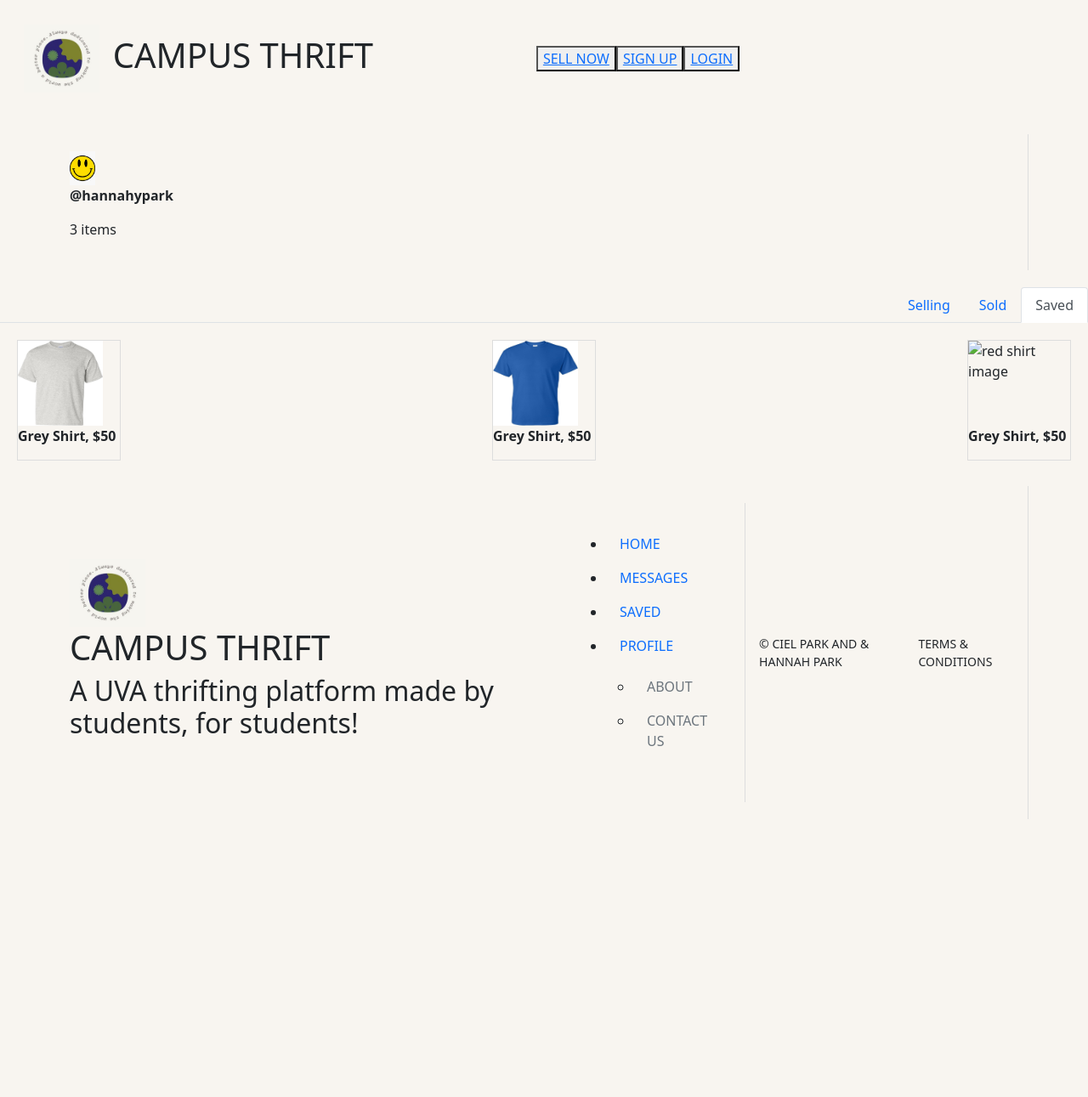
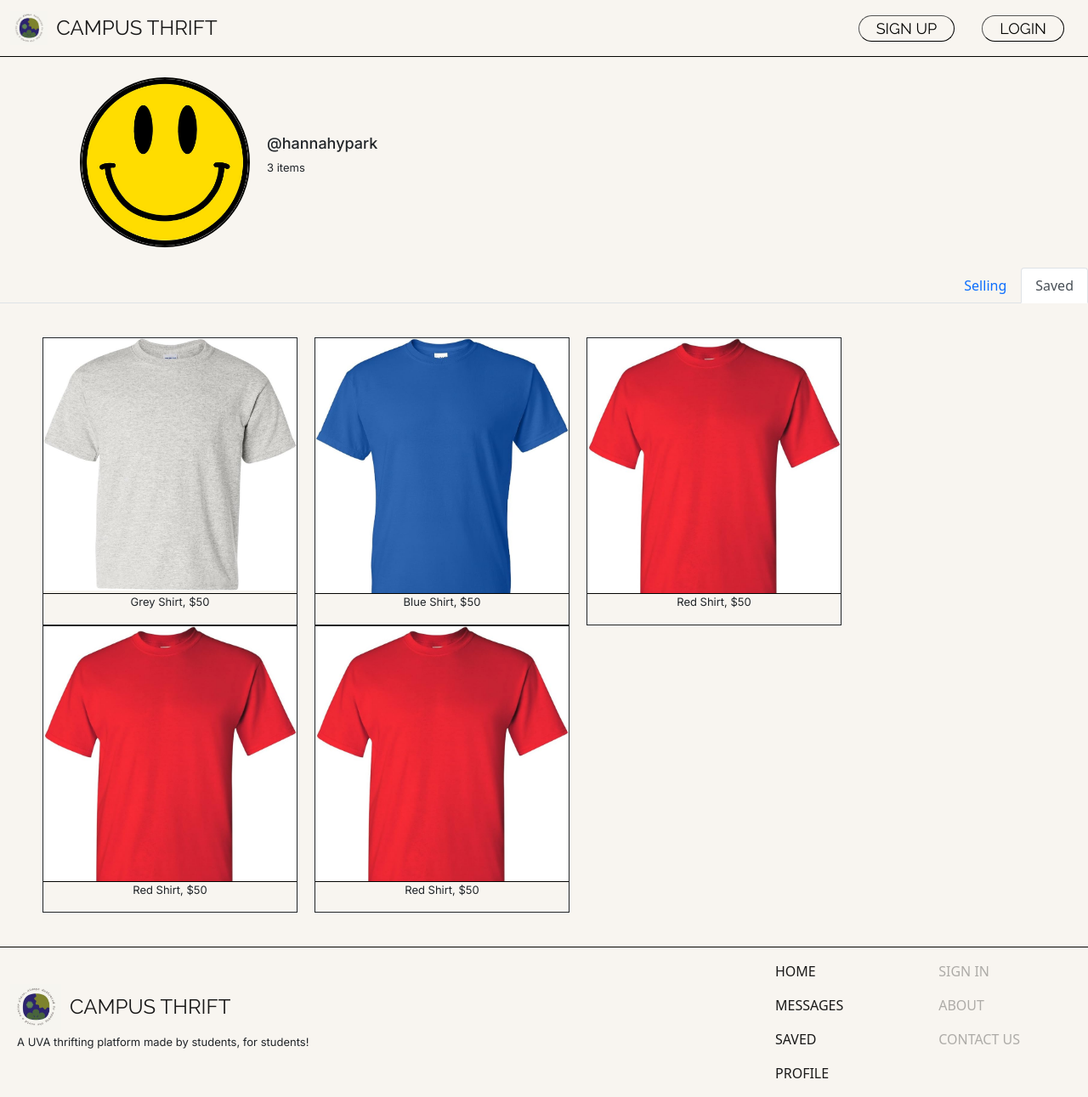
Before and after one commit to cielcp/Campus-Thrift, a plain HTML site: page saved.html in a window 1280 px wide. Shown: the whole page at 85% size. Before the commit the page ends 964 px from the top, so only its background shows below. Drawn offline with nearby package versions, Linux system fonts and the light colour scheme; some icons are missing.

Commit message:
profile and saved

```diff
--- a/saved.html
+++ b/saved.html
@@ -4,166 +4,158 @@
     <meta charset="UTF-8">
     <meta name="viewport" content="width=device-width, initial-scale=1.0">
     <title>User Profile</title>
-    <style>
-        .profile-container, .listings-container {
-            display: flex;
-            justify-content: space-between;
-            margin: 20px;
-        }
-        .profile-info {
-            margin-bottom: 20px;
-        }
-        .listing {
-            border: 1px solid #ddd;
-            margin-bottom: 10px;
-        }
-        .listing img {
-            width: 100px;
-            height: 100px;
-            margin-right: 20px;
-            float: left;
-        }
-        .clear {
-            clear: both;
-        }
-        .container {
-            align-items:center;
-            flex: 1; /* Makes both containers take up equal width */
-            display: grid;
-            padding: 20px; /* Padding inside the containers */
-            border-right: 1px solid #ddd; /* Separator between the containers */
-        }
-        .tab-container{
-            justify-content: end;
-        }
-    </style>
-
-
-    <link rel="stylesheet" href="https://cdn.jsdelivr.net/gh/iconoir-icons/iconoir@main/css/iconoir.css"/>
-    <link rel="stylesheet" href="styles/sell.css">
-
-    <link href="https://cdn.jsdelivr.net/npm/bootstrap@5.0.2/dist/css/bootstrap.min.css" rel="stylesheet"
+    <link rel="stylesheet" href="https://cdn.jsdelivr.net/gh/iconoir-icons/iconoir@main/css/iconoir.css" />
+    <link rel="stylesheet" href="https://cdn.jsdelivr.net/npm/bootstrap@5.0.2/dist/css/bootstrap.min.css"
         integrity="sha384-EVSTQN3/azprG1Anm3QDgpJLIm9Nao0Yz1ztcQTwFspd3yD65VohhpuuCOmLASjC" crossorigin="anonymous">
-    <script src="https://cdn.jsdelivr.net/npm/less" ></script>
+    <link rel="stylesheet" href="styles/main.css">
+    <script src="https://cdn.jsdelivr.net/npm/less"></script>
 </head>
 
 <body style="background-color: #F8F5F0;">
+    <!-- Nav bar -->
     <header>
         <nav class="navbar navbar-expand-lg navbar-light">
-            <div class="container-fluid py-3">
-                <a class="navbar-brand mx-3" href="index.html">
-                    <img src="images/logo.png" alt="Campus Thrift Logo" height="80">
+            <div class="container-fluid">
+                <a class="navbar-brand d-flex align-items-center" href="index.html">
+                    <img src="images/logo.png" alt="Campus Thrift Logo" width="40" height="40"
+                        style="margin-right: 10px">
+                    CAMPUS THRIFT
                 </a>
-                <h1>CAMPUS THRIFT</h1>
-
-                <div class="collapse navbar-collapse justify-content-flex-end" id="navbarSupportedContent">
+                <button class="navbar-toggler" type="button" data-bs-toggle="collapse"
+                    data-bs-target="#navbarSupportedContent" aria-controls="navbarSupportedContent"
+                    aria-expanded="false" aria-label="Toggle navigation">
+                    <span class="navbar-toggler-icon"></span>
+                </button>
+                <div class="collapse navbar-collapse justify-content-end" id="navbarSupportedContent">
                     <ul class="navbar-nav align-items-center">
                         <li class="nav-item mx-3">
-                          <a class="nav-link active" href="index.html"><i class="iconoir-home"></i></a>
+                            <a class="nav-link" href="index.html"><i class="iconoir-home"></i></a>
                         </li>
                         <li class="nav-item mx-3">
-                          <a class="nav-link active" href="messages.html"><i class="iconoir-message-text"></i></a>
+                            <a class="nav-link" aria-current="page" href="messages.html"><i
+                                    class="iconoir-message-text"></i></a>
                         </li>
                         <li class="nav-item mx-3">
-                          <a class="nav-link active" aria-current="page" href="#"><i class="iconoir-star"></i></a>
+                            <a class="nav-link" href="saved.html"><i class="iconoir-star"></i></a>
                         </li>
                         <li class="nav-item mx-3">
                             <a class="nav-link active" href="profile.html"><i class="iconoir-profile-circle"></i></a>
                         </li>
                     </ul>
-
-                    <button type="button"><a href="sell.html">SELL NOW</a></button>
-                    <button type="button"><a href="signup.html">SIGN UP</a></button>
-                    <button type="button"><a href="login.html">LOGIN</a></button>
+                    <button class="primary mx-3" type="button"><a href="signup.html">SIGN UP</a></button>
+                    <button class="secondary mx-3" type="button"><a href="login.html">LOGIN</a></button>
                 </div>
             </div>
         </nav>
     </header>
+    <div class="line"></div>
 
-<div class="profile-container">
-
-    <div class = "container justify-content-flex-row">
-        <div class="profile-pic">
-            <img src="images/profilepic.jpg" alt ="profile pic" width=30px>
+    <!-- Profile info -->
+    <section class="container my-4">
+        <div class="container d-flex flex-row align-items-center">
+            <div class="profile-pic-container">
+                <img src="images/profilepic.jpg" alt="profile pic" width=30px>
             </div>
             <div class="user-info">
-            <p><strong>@hannahypark</strong></p>
+                <h3>@hannahypark</h3>
                 <p>3 items</p>
             </div>
         </div>
-</div>
+    </section>
 
-<div class="flex-column">
+    <!-- Profile listings -->
+    <section class="flex-column">
         <div class="tab-container">
             <ul class="nav nav-tabs justify-content-end">
                 <li class="nav-item">
-              <a class="nav-link" href="#">Selling</a>
+                    <a class="nav-link" href="profile.html">Selling</a>
                 </li>
                 <li class="nav-item">
-              <a class="nav-link" href="#">Sold</a>
-            </li>
-            <li class="nav-item">
-              <a class="nav-link active" aria-current="page" href="#">Saved</a>
+                    <a class="nav-link active"  aria-current="page" href="saved.html">Saved</a>
                 </li>
 
             </ul>
         </div>
 
-    <div class="listings-container flex-row justify-content-flex-start">
+
+        <div class="listing-container d-flex flex-row">
             <div class="listing">
+                <div class="listing-img-container">
                     <img src="images/greyshirt.jpg" alt="grey shirt image">
-            <p><strong>Grey Shirt, $50</strong></p>
-            <div class="clear"></div>
                 </div>
-
+                <div class="line"></div>
+                <p>Grey Shirt, $50</p>
+            </div>
             <div class="listing">
+                <div class="listing-img-container">
                     <img src="images/blueshirt.jpg" alt="blue shirt image">
-            <p><strong>Grey Shirt, $50</strong></p>
-            <div class="clear"></div>
                 </div>
-
+                <div class="line"></div>
+                <p>Blue Shirt, $50</p>
+            </div>
             <div class="listing">
-            <img src="images/redsshirt.jpg" alt="red shirt image">
-            <p><strong>Grey Shirt, $50</strong></p>
+                <div class="listing-img-container">
+                    <img src="images/redshirt.jpg" alt="red shirt image">
+                </div>
+                <div class="line"></div>
+                <p>Red Shirt, $50</p>
+            </div>
+            <div class="listing">
+                <div class="listing-img-container">
+                    <img src="images/redshirt.jpg" alt="red shirt image">
+                </div>
+                <div class="line"></div>
+                <p>Red Shirt, $50</p>
+            </div>
+            <div class="listing">
+                <div class="listing-img-container">
+                    <img src="images/redshirt.jpg" alt="red shirt image">
+                </div>
+                <div class="line"></div>
+                <p>Red Shirt, $50</p>
                 <div class="clear"></div>
             </div>
         </div>
+    </section>
+
+    <!-- Footer -->
+    <div class="line"></div>
+    <footer>
+        <nav class="navbar navbar-expand-lg navbar-light" id="footer">
+            <div class="container-fluid justify-content-between align-items-center">
+                <div class="d-flex flex-column">
+                    <a class="navbar-brand d-flex align-items-center" href="index.html">
+                        <img src="images/logo.png" alt="Campus Thrift Logo" style="margin-right: 10px; width:60px;">
+                        CAMPUS THRIFT
+                    </a>
+                    <div class="collapse navbar-collapse">
+                        <p class="ms-2">A UVA thrifting platform made by students, for students!</p>
                     </div>
-
-<footer class="container d-flex justify-content-center primary-footer" id="footer">
-    <div class="logo-container">
-        <img src="images/logo.png" alt="Campus Thrift Logo" height="80">
-        <h1>CAMPUS THRIFT</h1>
-        <h2>A UVA thrifting platform made by students, for students!</h2>
                 </div>
-
-    <nav class="container flex-column">
-        <ul class="navbar align-items-flex-start">
-            <li class="nav-item mx-3"><a class="nav-link active" href="index.html">HOME</a></li>
-            <li class="nav-item mx-3"><a class="nav-link active" href="messages.html">MESSAGES</a></li>
-            <li class="nav-item mx-3"><a class="nav-link active" href="saved.html">SAVED</a></li>
-            <li class="nav-item mx-3">
-                <a class="nav-link active" aria-current="page" href="#">PROFILE</a></li>
+                <button class="navbar-toggler" type="button" data-bs-toggle="collapse"
+                    data-bs-target="#navbarSupportedContent" aria-controls="navbarSupportedContent"
+                    aria-expanded="false" aria-label="Toggle navigation">
+                    <span class="navbar-toggler-icon"></span>
+                </button>
+                <div class="collapse navbar-collapse" id="navbarSupportedContent">
+                    <div class="container d-flex flex-row justify-content-end">
+                        <ul class="navbar-nav flex-column mx-5">
+                            <li class="nav-item"><a class="nav-link active" href="index.html">HOME</a></li>
+                            <li class="nav-item"><a class="nav-link active" aria-current="page" href="#">MESSAGES</a>
                             </li>
-
-        <ul class="navbar align-items-flex-start">
-            <li class="nav-item mx-3"><a class="nav-link disabled" href="#">ABOUT</a></li>
-            <li class="nav-item mx-3"><a class="nav-link disabled" href="#">CONTACT US</a></li>
+                            <li class="nav-item"><a class="nav-link active" href="saved.html">SAVED</a></li>
+                            <li class="nav-item"><a class="nav-link active" href="rpfile.html">PROFILE</a></li>
                         </ul>
+                        <ul class="navbar-nav flex-column mx-5">
+                            <li class="nav-item"><a class="nav-link disabled" href="#">SIGN IN</a></li>
+                            <li class="nav-item"><a class="nav-link disabled" href="#">ABOUT</a></li>
+                            <li class="nav-item"><a class="nav-link disabled" href="#">CONTACT US</a></li>
+                        </ul>
+                    </div>
+                </div>
+            </div>
         </nav>
-
-    <div class="line"></div>
-
-    <small class="copyright mx-3">
-        &copy; CIEL PARK AND & HANNAH PARK
-    </small>
-
-    <small class="copyright mx-3">
-        TERMS & CONDITIONS
-    </small>
-
     </footer>
-
 
     <script src="https://cdn.jsdelivr.net/npm/bootstrap@5.0.2/dist/js/bootstrap.bundle.min.js"
         integrity="sha384-MrcW6ZMFYlzcLA8Nl+NtUVF0sA7MsXsP1UyJoMp4YLEuNSfAP+JcXn/tWtIaxVXM"
--- a/styles/main.css
+++ b/styles/main.css
@@ -130,6 +130,32 @@ button:hover a {
     padding: 40px;
 }
 
+/* PROFILE */
+.profile-pic-container {
+    width: 200px;
+    height: 200px;
+    border-radius: 50%;
+    border: 2px solid #040402;
+    overflow: hidden;
+}
+
+.profile-pic-container img {
+    width: 100%;
+    height: 100%;
+    object-fit: cover;
+}
+
+.user-info {
+    padding-left: 20px;
+}
+
+.listing-container {
+    display:flex;
+    flex-direction: row;
+    flex-wrap: wrap;
+    padding: 40px;
+}
+
 /* doesnt work right now but might need in the future */
 .bottom-line {
     border-bottom: #040402;
```
Also changed, not shown: index.html (+5 -4 lines), messages.html (+0 -2 lines), profile.html (+89 -111 lines). Lines whose indentation alone changed are shown as unchanged.
